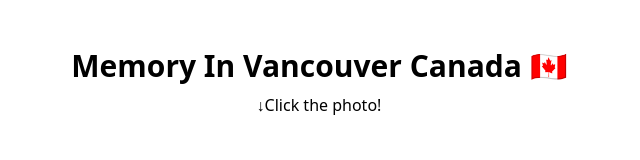
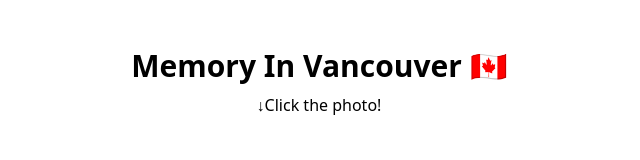
Before and after one commit to yuta-hamasaki/portfolio-new, a Next.js app: page /album/vanmemory in a window 1280 px wide. Shown: the top 160 px of the page, without its empty margins (321-961 px from the left). Built offline with nearby package versions, Linux system fonts and the light colour scheme.

Commit message:
Fix: fixed image size

```diff
--- a/app/album/vanmemory/album.css
+++ b/app/album/vanmemory/album.css
@@ -36,7 +36,6 @@
 }
 
 .photocard {
-
   position:absolute;
   top:50%;
   left:50%;
@@ -48,9 +47,8 @@
 }
 
 .photocard-item {
-
-  width:320px;
-  height:480px;
+  width:290px;
+  height:440px;
   transform-origin:50% 50%;
   position:absolute;
   backface-visibility: visible;
--- a/app/album/vanmemory/page.tsx
+++ b/app/album/vanmemory/page.tsx
@@ -33,7 +33,7 @@ export default function page() {
   return (
     <>
     <div className="w-screen h-screen p-2 flex flex-col items-center overflow-hidden">
-      <h2 className='mt-10 text-center font-bold text-3xl'>Memory In Vancouver Canada 🇨🇦</h2>
+      <h2 className='mt-10 text-center font-bold text-3xl'>Memory In Vancouver 🇨🇦</h2>
         <p className="mt-3 animate-bounce">
           ↓Click the photo!
         </p>
```
